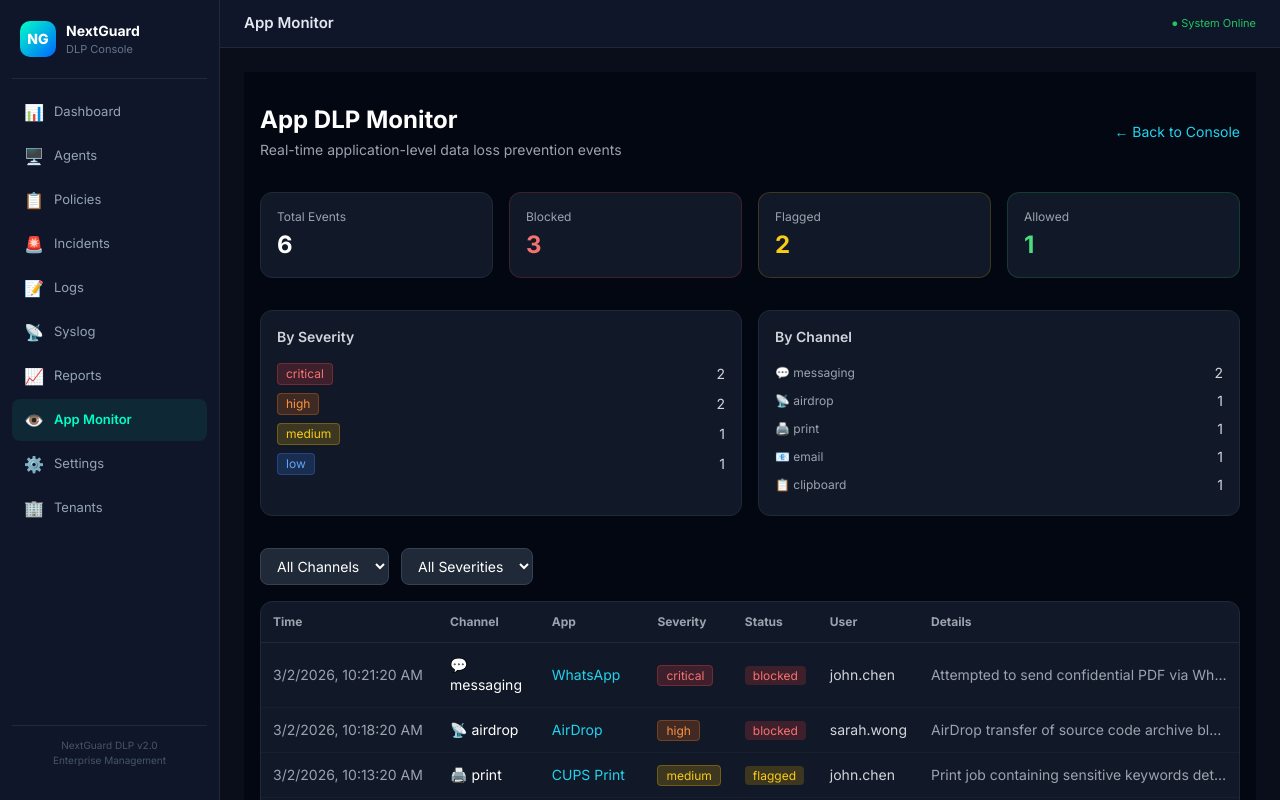
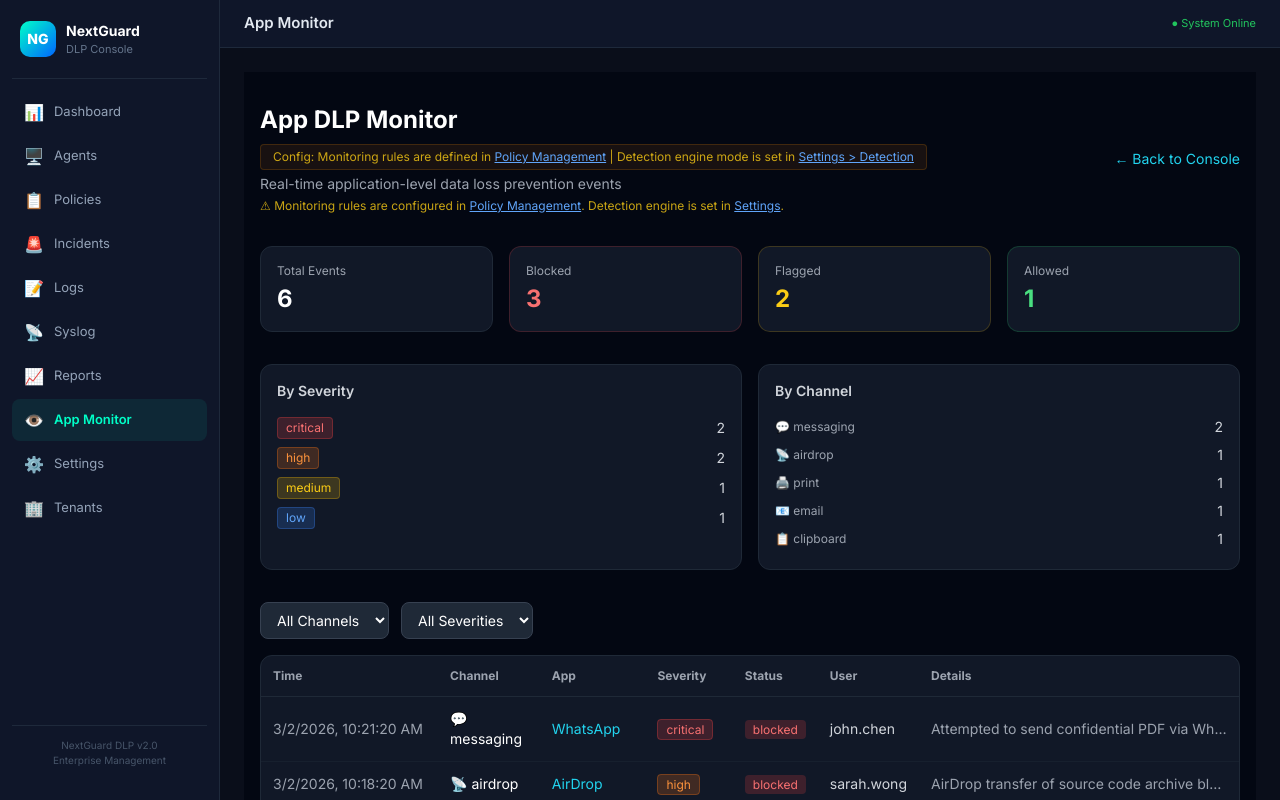
Before and after one commit to NextGuard-hk/nextguard-website, a Next.js app: page /console/app-monitor in a window 1280 px wide. Shown: the top 800 px of the page. Built offline with nearby package versions, Linux system fonts and the light colour scheme.

Commit message:
fix: App Monitor - add config location note (Policy Management + Settings)

```diff
--- a/app/console/app-monitor/page.tsx
+++ b/app/console/app-monitor/page.tsx
@@ -88,7 +88,8 @@ export default function AppMonitorPage() {
         <div className="flex items-center justify-between mb-8">
           <div>
             <h1 className="text-2xl font-bold">App DLP Monitor</h1>
-            <p className="text-gray-400 text-sm mt-1">Real-time application-level data loss prevention events</p>
+                        <p className="text-yellow-400/80 text-xs mt-2 bg-yellow-900/20 border border-yellow-700/30 rounded px-3 py-1 inline-block">Config: Monitoring rules are defined in <a href="/console/policies" className="text-blue-400 underline">Policy Management</a> | Detection engine mode is set in <a href="/console/settings" className="text-blue-400 underline">Settings &gt; Detection</a></p>
+            <p className="text-gray-400 text-sm mt-1">Real-time application-level data loss prevention events</p>             <p className="text-yellow-400/80 text-xs mt-1">&#x26A0; Monitoring rules are configured in <a href="/console/policies" className="text-blue-400 underline">Policy Management</a>. Detection engine is set in <a href="/console/settings" className="text-blue-400 underline">Settings</a>.</p>
           </div>
           <a href="/console" className="text-cyan-400 hover:text-cyan-300 text-sm">← Back to Console</a>
         </div>
```
